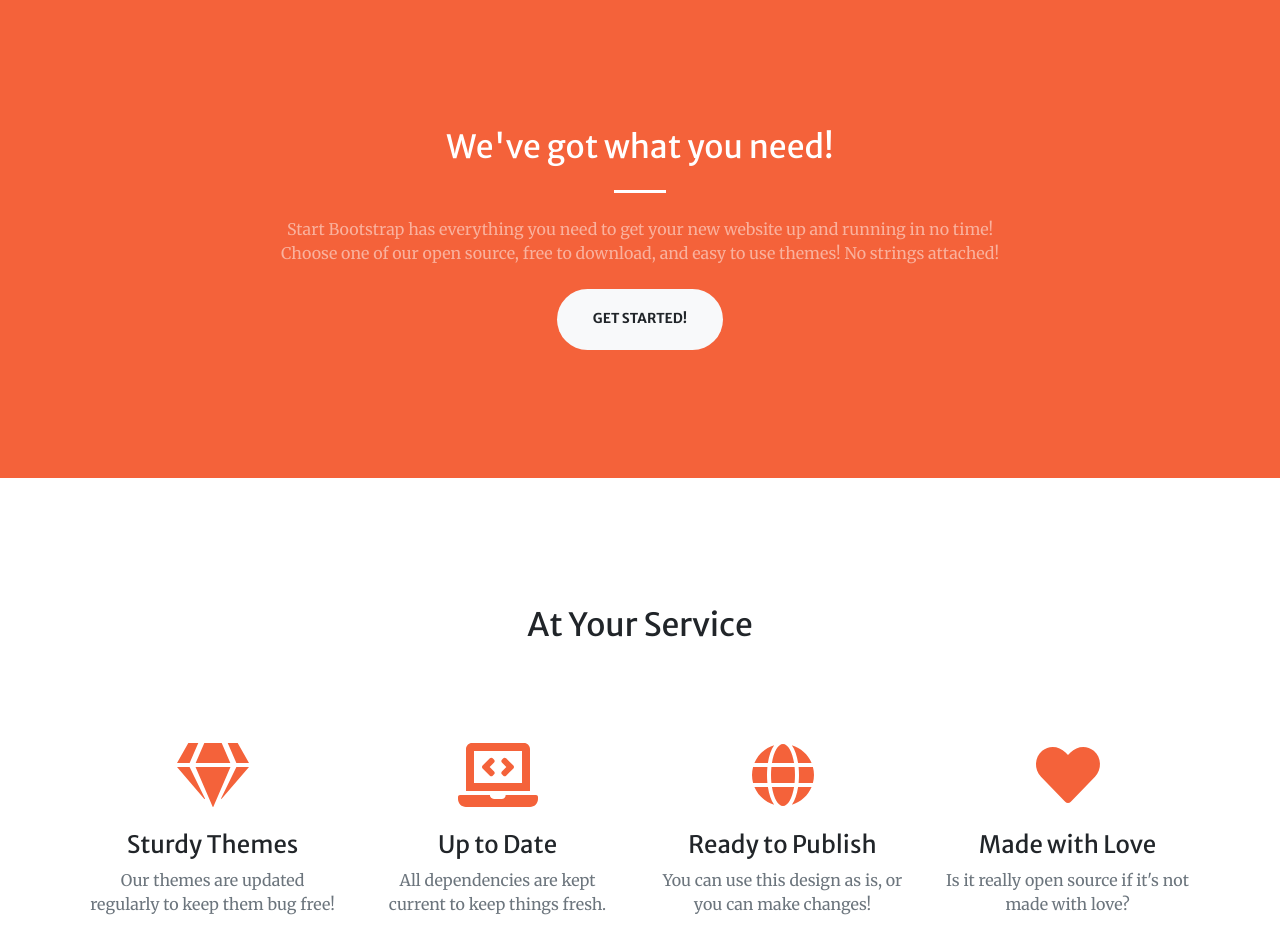
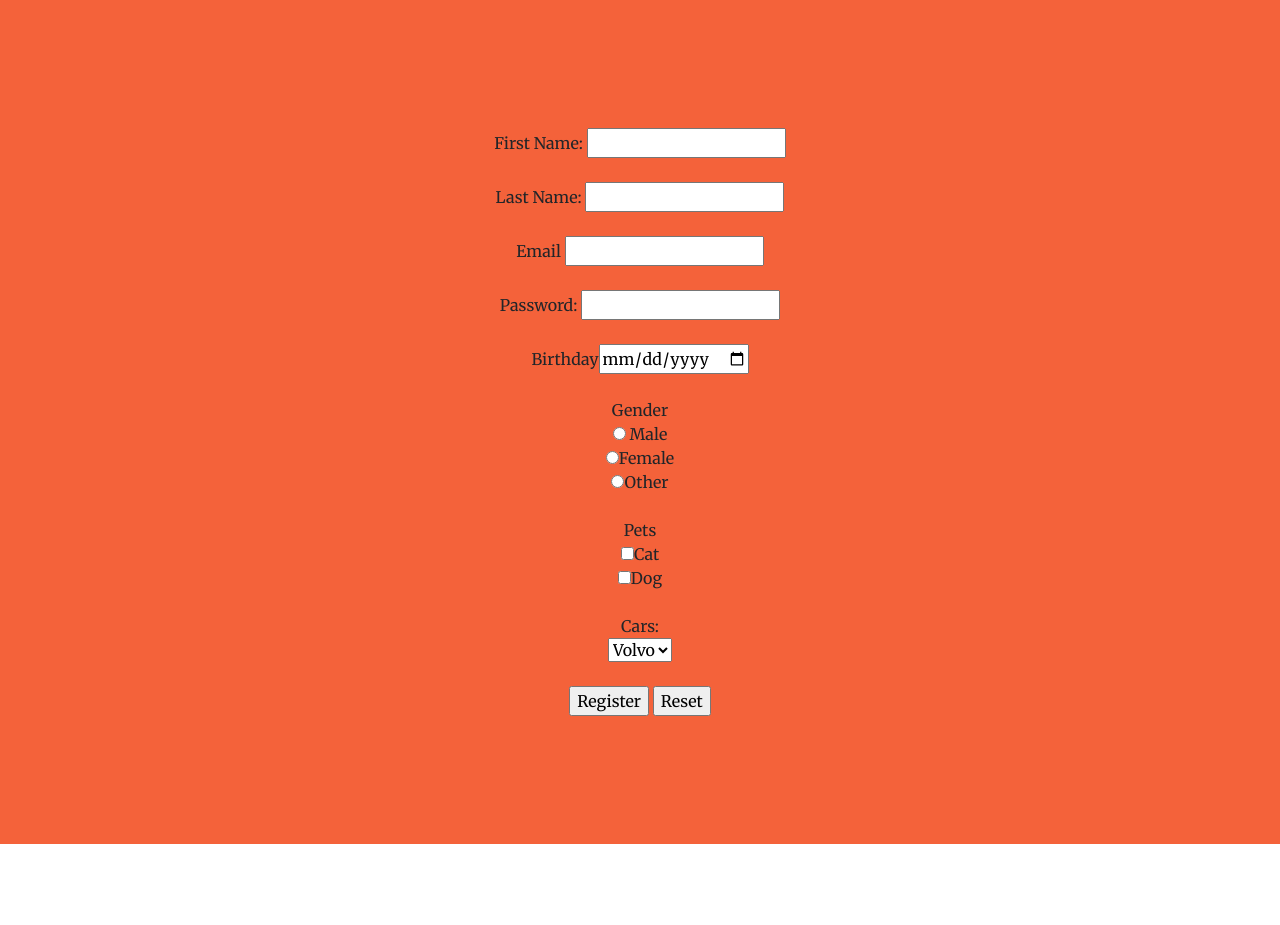
Before and after one commit to DarthMarino/suggestion-form, a plain HTML site: page index.html in a window 1280 px wide. Shown: the part 800-1725 px from the top of the page. Drawn offline with nearby package versions, Linux system fonts and the light colour scheme.

Commit message:
Puesto el formulario favor probarlo

```diff
--- a/index.html
+++ b/index.html
@@ -51,10 +51,29 @@
             <div class="container">
                 <div class="row justify-content-center">
                     <div class="col-lg-8 text-center">
-                        <h2 class="text-white mt-0">We've got what you need!</h2>
-                        <hr class="divider light my-4" />
-                        <p class="text-white-50 mb-4">Start Bootstrap has everything you need to get your new website up and running in no time! Choose one of our open source, free to download, and easy to use themes! No strings attached!</p>
-                        <a class="btn btn-light btn-xl js-scroll-trigger" href="#services">Get Started!</a>
+                        <form id="form">
+                            First Name: <input type="text"><br><br>
+                            Last Name: <input type="text"><br><br>
+                            Email <input type="email" required><br><br>
+                            Password: <input type="password" min ="5"><br><br>
+                            Birthday<input type="date"><br><br>
+                            Gender <br>
+                            <input type="radio" name="gender"> Male<br>
+                            <input type="radio" name="gender">Female<br>
+                            <input type="radio" name="gender">Other<br><br>
+                            Pets <br>
+                            <input type="checkbox">Cat<br>
+                            <input type="checkbox">Dog<br><br>
+                            Cars: <br>
+                            <select>
+                                <option value="volvo">Volvo</option>
+                                <option value="audi">Audi</option>
+                            </select>
+                            <br><br>
+                            <input type="submit" value="Register">
+
+                            <input type="reset">
+                         </form>
                     </div>
                 </div>
             </div>
```
